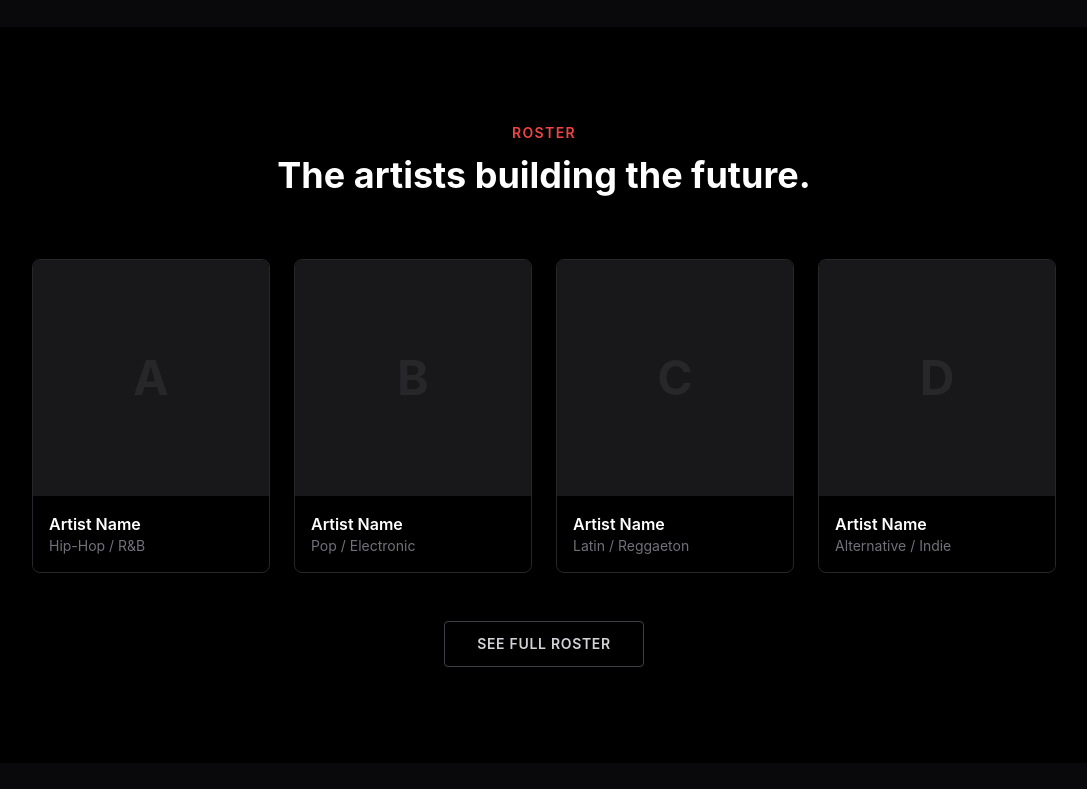
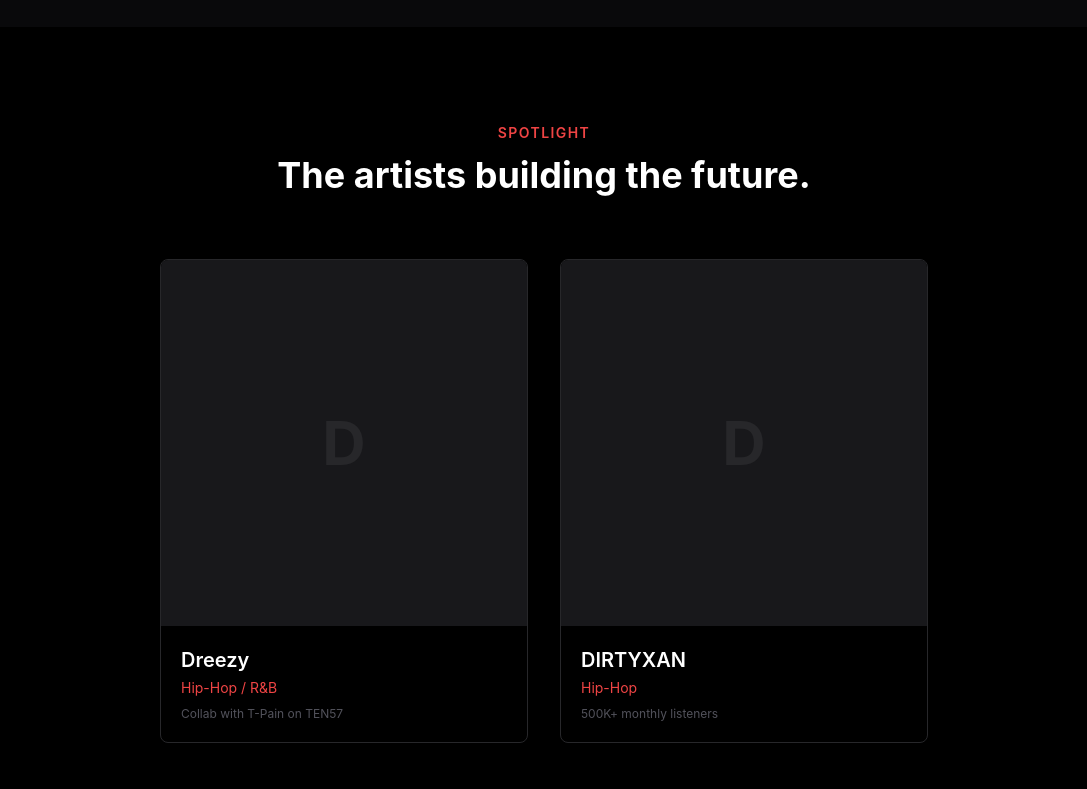
Before and after one commit to evvxnnn/Vurso, a Next.js app: page /demos/ten57 in a window 1280 px wide. Shown: the part 1860-2649 px from the top of the page, without its empty margins (96-1183 px from the left). Built offline with nearby package versions, Linux system fonts and the light colour scheme.

Commit message:
client1 content update

```diff
--- a/app/demos/ten57/page.tsx
+++ b/app/demos/ten57/page.tsx
@@ -13,26 +13,18 @@
   { label: 'Contact', href: '#contact' },
 ]
 
-const ROSTER = [
+const SPOTLIGHT = [
   {
-    name: 'Artist Name',
+    name: 'Dreezy',
     role: 'Hip-Hop / R&B',
-    placeholder: 'A',
+    spotifyId: '7gWumE1wMALHXANLSIt054',
+    highlight: 'Collab with T-Pain on TEN57',
   },
   {
-    name: 'Artist Name',
-    role: 'Pop / Electronic',
-    placeholder: 'B',
-  },
-  {
-    name: 'Artist Name',
-    role: 'Latin / Reggaeton',
-    placeholder: 'C',
-  },
-  {
-    name: 'Artist Name',
-    role: 'Alternative / Indie',
-    placeholder: 'D',
+    name: 'DIRTYXAN',
+    role: 'Hip-Hop',
+    spotifyId: '5BEGUGWpPDPKXCgqubqnLB',
+    highlight: '500K+ monthly listeners',
   },
 ]
 
@@ -226,32 +218,35 @@
         </div>
       </section>
 
-      {/* ── Artist Roster ── */}
+      {/* ── Artist Spotlight ── */}
       <section id="roster" className="py-24 px-6">
         <div className="max-w-5xl mx-auto">
           <p className="text-red-500 uppercase tracking-widest text-sm mb-3 font-semibold text-center">
-            Roster
+            Spotlight
           </p>
           <h2 className="text-3xl md:text-4xl font-bold text-center mb-16">
             The artists building the future.
           </h2>
-          <div className="grid sm:grid-cols-2 lg:grid-cols-4 gap-6">
-            {ROSTER.map((artist, i) => (
-              <div
-                key={i}
-                className="group relative overflow-hidden rounded-lg border border-zinc-800 hover:border-red-600/50 transition-colors"
+          <div className="grid md:grid-cols-2 gap-8 max-w-3xl mx-auto">
+            {SPOTLIGHT.map((artist) => (
+              <a
+                key={artist.name}
+                href={`https://open.spotify.com/artist/${artist.spotifyId}`}
+                target="_blank"
+                rel="noopener noreferrer"
+                className="group overflow-hidden rounded-lg border border-zinc-800 hover:border-red-600/50 transition-colors"
               >
-                {/* Placeholder image area */}
                 <div className="aspect-square bg-zinc-900 flex items-center justify-center">
-                  <span className="text-5xl font-bold text-zinc-800 group-hover:text-red-600/30 transition-colors">
-                    {artist.placeholder}
+                  <span className="text-6xl font-bold text-zinc-800 group-hover:text-red-600/30 transition-colors">
+                    {artist.name.charAt(0)}
                   </span>
                 </div>
-                <div className="p-4">
-                  <h3 className="font-semibold">{artist.name}</h3>
-                  <p className="text-zinc-500 text-sm">{artist.role}</p>
+                <div className="p-5">
+                  <h3 className="text-xl font-semibold mb-1">{artist.name}</h3>
+                  <p className="text-red-500 text-sm mb-2">{artist.role}</p>
+                  <p className="text-zinc-600 text-xs">{artist.highlight}</p>
                 </div>
-              </div>
+              </a>
             ))}
           </div>
           <div className="text-center mt-12">
@@ -274,23 +269,19 @@
           <h2 className="text-3xl md:text-4xl font-bold text-center mb-16">
             Latest releases.
           </h2>
-          {/* Spotify playlist embed — replace the playlist ID below with the real one */}
           <div className="rounded-lg overflow-hidden border border-zinc-800">
             <iframe
               style={{ borderRadius: '12px' }}
-              src="https://open.spotify.com/embed/playlist/37i9dQZF1DXcBWIGoYBM5M?utm_source=generator&theme=0"
+              src="https://open.spotify.com/embed/playlist/1eBIOk9cR9QVUszAR58z5b?utm_source=generator&theme=0"
               width="100%"
-              height="480"
+              height="352"
               frameBorder="0"
+              allowFullScreen
               allow="autoplay; clipboard-write; encrypted-media; fullscreen; picture-in-picture"
               loading="lazy"
               title="TEN57 Music Playlist"
             />
           </div>
-          <p className="text-center text-zinc-600 text-sm mt-4">
-            Swap the playlist ID above with TEN57&apos;s own Spotify playlist.
-            New releases added to the playlist appear at the top automatically.
-          </p>
         </div>
       </section>
 
```
